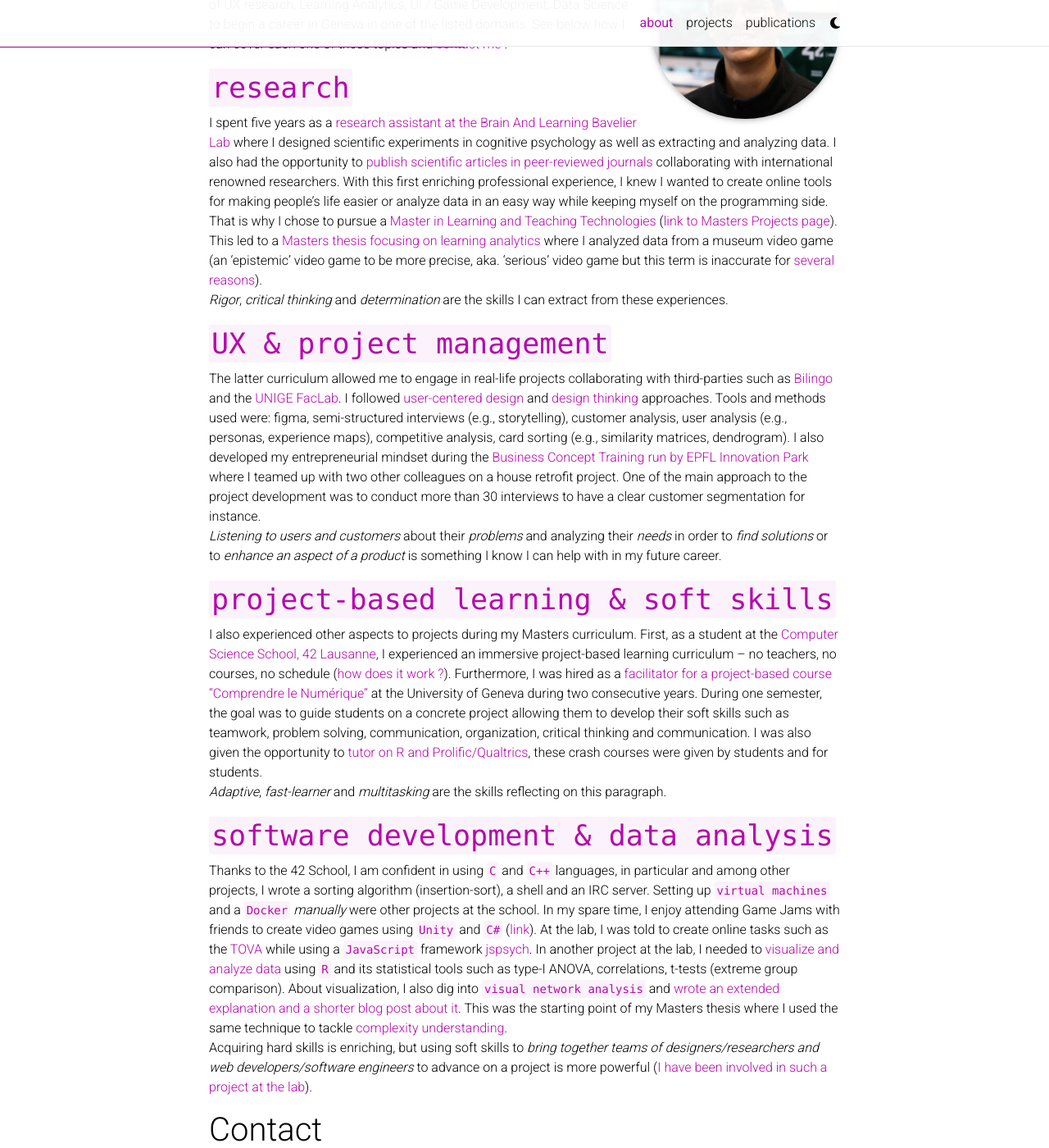
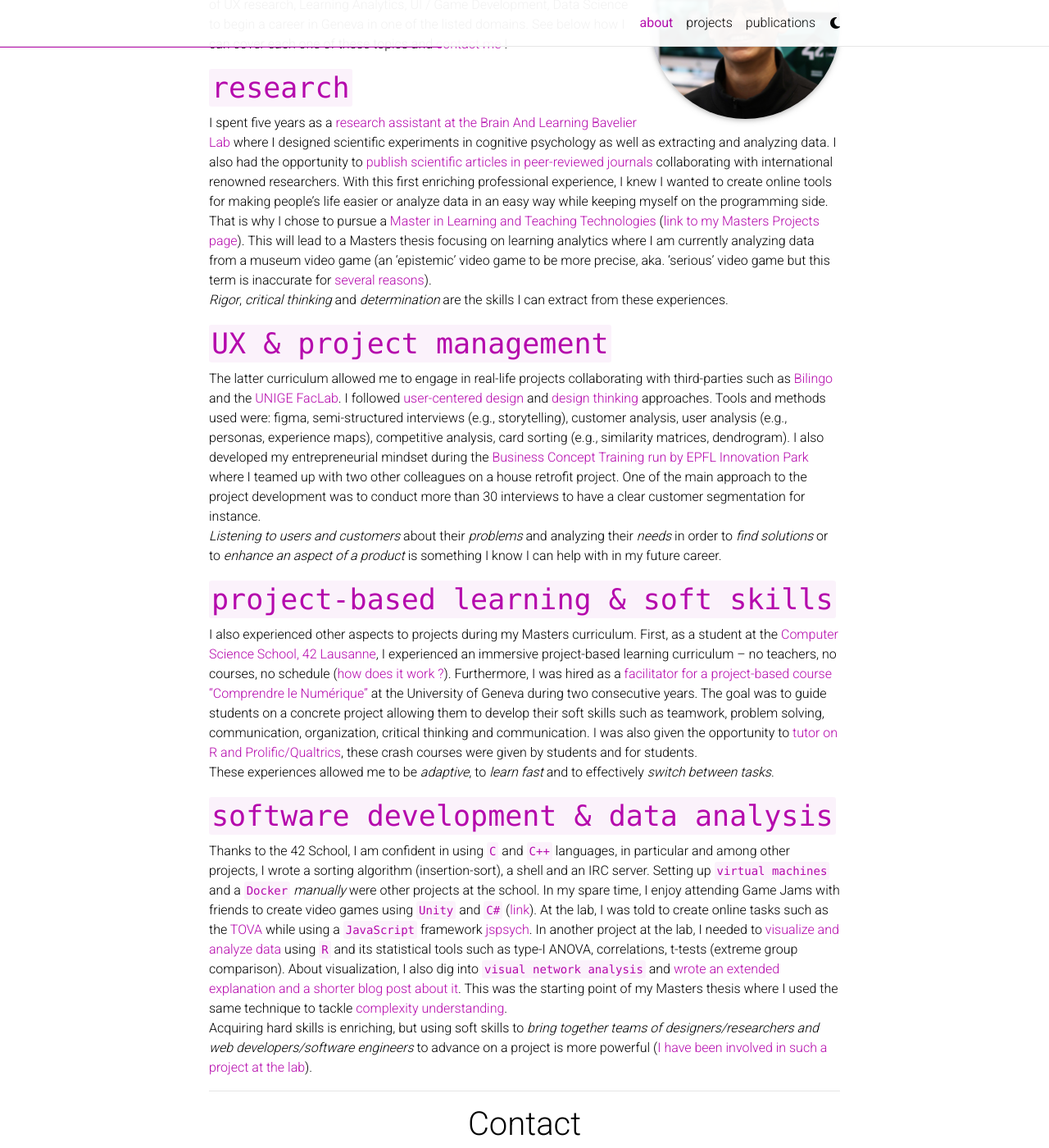
Before and after one commit to kennethrioja/kennethrioja.github.io, a Jekyll site: the page built from _pages/about.md, in a window 1280 px wide and 1400 px high, scrolled down 287 px. Shown: the whole window at 82% size. Built offline with Jekyll 4.4.1, drawn with Linux system fonts in a browser that asks for light colours; full-size pictures stand in for the smaller copies a plugin makes; some web fonts are replaced; comment, search, counter and statistics services are not loaded; a style sheet for code colours, icons or effects is not loaded; some of the changed text lies outside the part shown.

Commit message:
projects toc

```diff
--- a/_config.yml
+++ b/_config.yml
@@ -102,7 +102,11 @@
 wechat_qr: # filename of your wechat qr-code saved as an image (e.g., wechat-qr.png if saved to assets/img/wechat-qr.png)
 
 contact_note: >
-# Contact me by email !
+  I seek to team up with talented, ambitious, creative, innovative and inspiring people aiming for positive contribution to society through technology. I am very much looking forward to talking with you in person ! <br><br>
+  My name is <a href="mailto:kenneth.rioja@protonmail.com">Kenneth Rioja</a>.<br>
+  You can contact me by email (kenneth dot rioja at protonmail dot com).<br>
+  Cheers ! ☀️
+# (add an indentation)
 
 # -----------------------------------------------------------------------------
 # Analytics and search engine verification
--- a/_includes/projects.html
+++ b/_includes/projects.html
@@ -13,7 +13,7 @@
           alt="project thumbnail" -%}
         {%- endif %}
         <div class="card-body">
-          <h2 class="card-title text-lowercase">{{ project.title }}</h2>
+          <p class="card-title text-lowercase" style="font-size: 2rem;">{{ project.title }}</p>
           <p class="card-text">{{ project.description }}</p>
           <div class="row ml-1 mr-1 p-0">
             {%- if project.github -%}
--- a/_layouts/about.html
+++ b/_layouts/about.html
@@ -62,13 +62,15 @@
           <!-- Social -->
           {%- if page.social %}
             <div class="social">
+                <h1 id="contact">Contact</h1>
+                {{ site.contact_note }}
               <div class="contact-icons">
                 {% include social.html %}
               </div>
 
-              <div class="contact-note">
+              <!-- <div class="contact-note">
                 {{ site.contact_note }}
-              </div>
+              </div> -->
 
             </div>
           {%- endif %}
--- a/_pages/about.md
+++ b/_pages/about.md
@@ -23,26 +23,22 @@
 
 # `research`
 
-I spent five years as a [research assistant at the Brain And Learning Bavelier Lab](https://www.unige.ch/fapse/brainlearning/research/) where I designed scientific experiments in cognitive psychology as well as extracting and analyzing data. I also had the opportunity to [publish scientific articles in peer-reviewed journals](https://kennethrioja.github.io/publications) collaborating with international renowned researchers. With this first enriching professional experience, I knew I wanted to create online tools for making people's life easier or analyze data in an easy way while keeping myself on the programming side. That is why I chose to pursue a [Master in Learning and Teaching Technologies](https://maltt.unige.ch/) ([link to Masters Projects page](https://edutechwiki.unige.ch/fmediawiki/index.php?title=Utilisateur:Kenneth_Rioja)). This led to a [Masters thesis focusing on learning analytics](./projects/ux_mastersthesis) where I analyzed data from a museum video game (an 'epistemic' video game to be more precise, aka. 'serious' video game but this term is inaccurate for [several reasons](#contact)).<br>
+I spent five years as a [research assistant at the Brain And Learning Bavelier Lab](https://www.unige.ch/fapse/brainlearning/research/) where I designed scientific experiments in cognitive psychology as well as extracting and analyzing data. I also had the opportunity to [publish scientific articles in peer-reviewed journals](https://kennethrioja.github.io/publications) collaborating with international renowned researchers. With this first enriching professional experience, I knew I wanted to create online tools for making people's life easier or analyze data in an easy way while keeping myself on the programming side. That is why I chose to pursue a [Master in Learning and Teaching Technologies](https://maltt.unige.ch/) ([link to my Masters Projects page](https://edutechwiki.unige.ch/fmediawiki/index.php?title=Utilisateur:Kenneth_Rioja)). This will lead to a Masters thesis focusing on learning analytics where I am currently analyzing data from a museum video game (an 'epistemic' video game to be more precise, aka. 'serious' video game but this term is inaccurate for [several reasons](#contact)).<br>
 *Rigor*, *critical thinking* and *determination* are the skills I can extract from these experiences.
 
 # `UX & project management`
 
-The latter curriculum allowed me to engage in real-life projects collaborating with third-parties such as [Bilingo](./projects/vg_findher) and the [UNIGE FacLab](./projects/ux_unigefaclab). I followed [user-centered design](https://www.editions-eyrolles.com/Livre/9782212141436/methodes-de-design-ux) and [design thinking](https://dschool.stanford.edu/resources/getting-started-with-design-thinking) approaches. Tools and methods used were: figma, semi-structured interviews (e.g., storytelling), customer analysis, user analysis (e.g., personas, experience maps), competitive analysis, card sorting (e.g., similarity matrices, dendrogram). I also developed my entrepreneurial mindset during the [Business Concept Training run by EPFL Innovation Park](https://www.science2market.ch/) where I teamed up with two other colleagues on a house retrofit project. One of the main approach to the project development was to conduct more than 30 interviews to have a clear customer segmentation for instance.<br>
+The latter curriculum allowed me to engage in real-life projects collaborating with third-parties such as [Bilingo](https://kennethrioja.github.io/projects/vg_findher) and the [UNIGE FacLab](https://kennethrioja.github.io/projects/ux_unigefaclab). I followed [user-centered design](https://www.editions-eyrolles.com/Livre/9782212141436/methodes-de-design-ux) and [design thinking](https://dschool.stanford.edu/resources/getting-started-with-design-thinking) approaches. Tools and methods used were: figma, semi-structured interviews (e.g., storytelling), customer analysis, user analysis (e.g., personas, experience maps), competitive analysis, card sorting (e.g., similarity matrices, dendrogram). I also developed my entrepreneurial mindset during the [Business Concept Training run by EPFL Innovation Park](https://www.science2market.ch/) where I teamed up with two other colleagues on a house retrofit project. One of the main approach to the project development was to conduct more than 30 interviews to have a clear customer segmentation for instance.<br>
 *Listening to users and customers* about their *problems* and analyzing their *needs* in order to *find solutions* or to *enhance an aspect of a product* is something I know I can help with in my future career.
 
 # `project-based learning & soft skills`
 
-I also experienced other aspects to projects during my Masters curriculum. First, as a student at the [Computer Science School, 42 Lausanne](https://www.42lausanne.ch/), I experienced an immersive project-based learning curriculum – no teachers, no courses, no schedule ([how does it work ?](#contact)). Furthermore, I was hired as a [facilitator for a project-based course "Comprendre le Numérique"](https://www.linkedin.com/feed/update/urn:li:activity:7046450909467336704/) at the University of Geneva during two consecutive years. During one semester, the goal was to guide students on a concrete project allowing them to develop their soft skills such as teamwork, problem solving, communication, organization, critical thinking and communication. I was also given the opportunity to [tutor on R and Prolific/Qualtrics](https://www.unige.ch/numerique/take-over), these crash courses were given by students and for students.<br>
-*Adaptive*, *fast-learner* and *multitasking* are the skills reflecting on this paragraph.
+I also experienced other aspects to projects during my Masters curriculum. First, as a student at the [Computer Science School, 42 Lausanne](https://www.42lausanne.ch/), I experienced an immersive project-based learning curriculum – no teachers, no courses, no schedule ([how does it work ?](#contact)). Furthermore, I was hired as a [facilitator for a project-based course "Comprendre le Numérique"](https://www.linkedin.com/feed/update/urn:li:activity:7046450909467336704/) at the University of Geneva during two consecutive years. The goal was to guide students on a concrete project allowing them to develop their soft skills such as teamwork, problem solving, communication, organization, critical thinking and communication. I was also given the opportunity to [tutor on R and Prolific/Qualtrics](https://www.unige.ch/numerique/take-over), these crash courses were given by students and for students.<br>
+These experiences allowed me to be *adaptive*, to *learn fast* and to effectively *switch between tasks*.
 
 # `software development & data analysis`
 
-Thanks to the 42 School, I am confident in using `C` and `C++` languages, in particular and among other projects, I wrote a sorting algorithm (insertion-sort), a shell and an IRC server. Setting up `virtual machines` and a `Docker` *manually* were other projects at the school. In my spare time, I enjoy attending Game Jams with friends to create video games using `Unity` and `C#` ([link](./projects)). At the lab, I was told to create online tasks such as the [TOVA](./projects/misc_tova) while using a `JavaScript` framework [jspsych](https://www.jspsych.org/7.3/). In another project at the lab, I needed to [visualize and analyze data](./projects/da_ranalyses) using `R` and its statistical tools such as type-I ANOVA, correlations, t-tests (extreme group comparison). About visualization, I also dig into `visual network analysis` and [wrote an extended explanation and a shorter blog post about it](./projects/da_vnaintro). This was the starting point of my Masters thesis where I used the same technique to tackle [complexity understanding](./projects/da_mastersthesis).<br>
+Thanks to the 42 School, I am confident in using `C` and `C++` languages, in particular and among other projects, I wrote a sorting algorithm (insertion-sort), a shell and an IRC server. Setting up `virtual machines` and a `Docker` *manually* were other projects at the school. In my spare time, I enjoy attending Game Jams with friends to create video games using `Unity` and `C#` ([link](https://kennethrioja.github.io/projects)). At the lab, I was told to create online tasks such as the [TOVA](https://kennethrioja.github.io/projects/misc_tova) while using a `JavaScript` framework [jspsych](https://www.jspsych.org/7.3/). In another project at the lab, I needed to [visualize and analyze data](https://kennethrioja.github.io/projects/da_ranalyses) using `R` and its statistical tools such as type-I ANOVA, correlations, t-tests (extreme group comparison). About visualization, I also dig into `visual network analysis` and [wrote an extended explanation and a shorter blog post about it](https://kennethrioja.github.io/projects/da_vnaintro). This was the starting point of my Masters thesis where I used the same technique to tackle [complexity understanding](https://kennethrioja.github.io/projects/da_mastersthesis).<br>
 Acquiring hard skills is enriching, but using soft skills to *bring together teams of designers/researchers and web developers/software engineers* to advance on a project is more powerful ([I have been involved in such a project at the lab](#contact)).
 
-# Contact
-
-I seek to team up with talented, ambitious, creative, innovative and inspiring people aiming for positive contribution to society through technology. I am very much looking forward to talking with you in person !
-
-My name is Kenneth Rioja. You can contact me by email ! Cheers ! ☀️
+---
```
Also changed, not shown: _pages/projects.md (+2 -0 lines).
